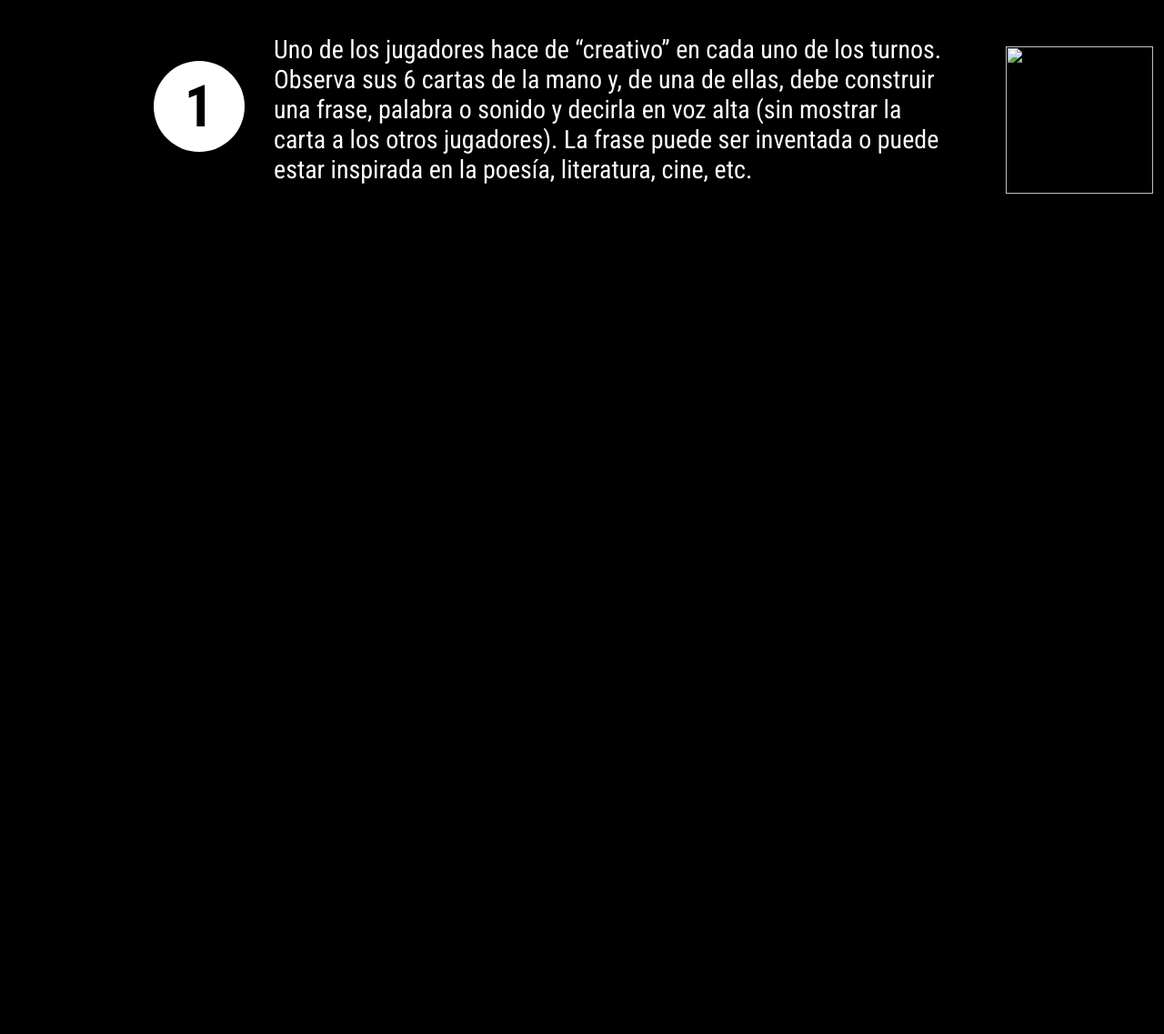
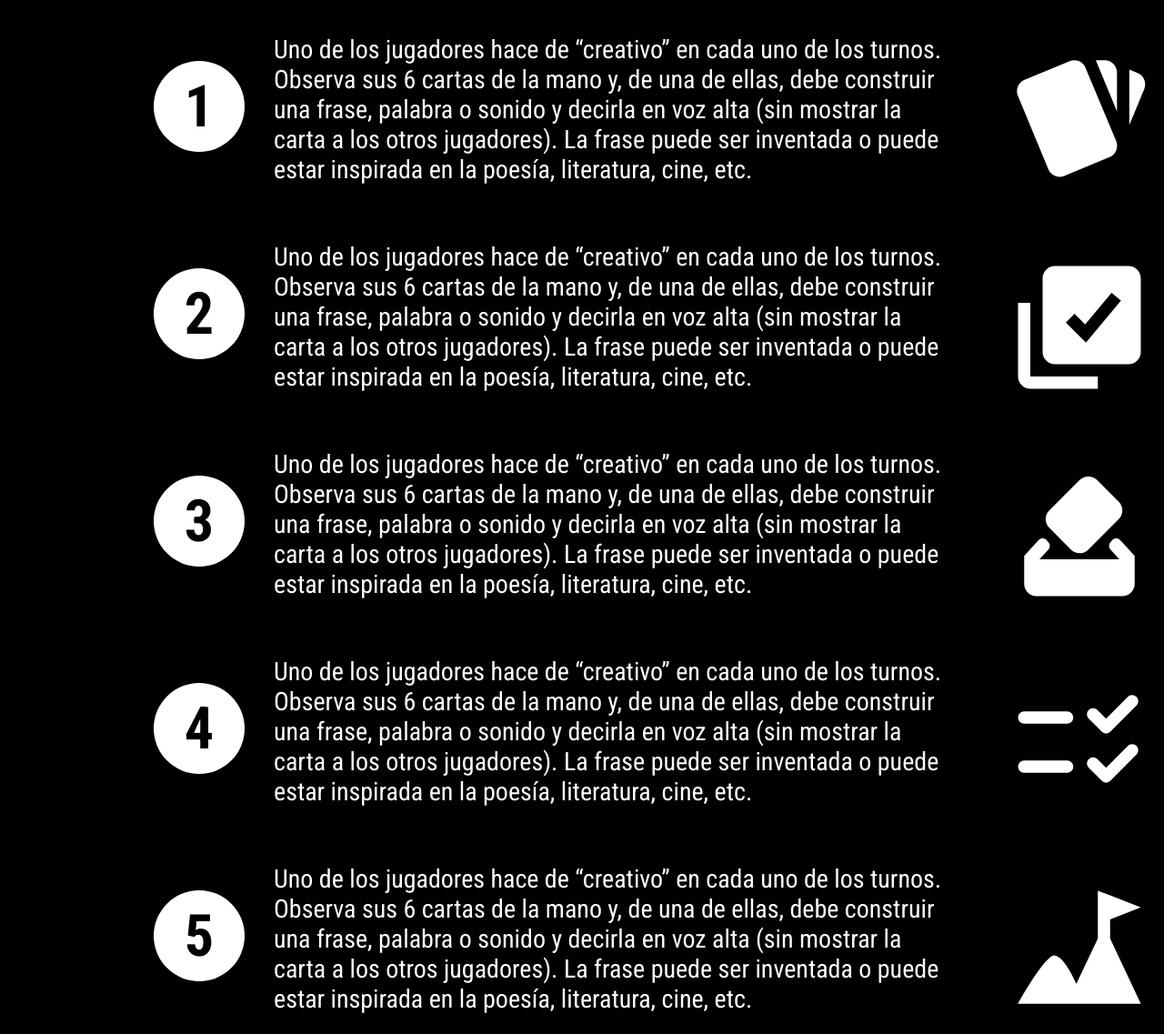
Before and after one commit to NicolasFernandoEspitiaCastillo/Examen-1, a plain HTML site: page index.html in a window 1280 px wide. Shown: the part 1079-2216 px from the top of the page at 91% size. Before the commit the page ends 1304 px from the top, so only its background shows below. Drawn offline with Linux system fonts and the light colour scheme.

Commit message:
feat: :construction: faltan detalles

```diff
--- a/index.html
+++ b/index.html
@@ -76,36 +76,45 @@
                     </div>
                     <div class="content">
                         <p>Uno de los jugadores hace de “creativo” en cada uno de los turnos. Observa sus 6 cartas de la mano y, de una de ellas, debe construir una frase, palabra o sonido y decirla en voz alta (sin mostrar la carta a los otros jugadores). La frase puede ser inventada o puede estar inspirada en la poesía, literatura, cine, etc. </p>
-                        <img src="#">
+                        <img src="storage/img/img9_icono1.svg">
                     </div>
-                        <!-- <div class="content">
-                            <div>
-                                <h2>2</h2>
                 </div>
-
+                <div class="list">
+                    <div class="circle">
+                        <h1>2</h1>
                     </div>
                     <div class="content">
-                            <div>
-                                <h2>3</h2>
+                        <p>Uno de los jugadores hace de “creativo” en cada uno de los turnos. Observa sus 6 cartas de la mano y, de una de ellas, debe construir una frase, palabra o sonido y decirla en voz alta (sin mostrar la carta a los otros jugadores). La frase puede ser inventada o puede estar inspirada en la poesía, literatura, cine, etc. </p>
+                        <img src="storage/img/img10_icono2.svg">
                     </div>
-                            <p>El objetivo de los jugadores es adivinar cuál de las cartas es la que el creativo usó para construir su frase. Cada jugador vota de forma secreta la carta que cree que pertenece al creativo. Para ello, coloca boca abajo frente a él un objeto que hayas escogido previamente. </p>
-                            <img src="#">
+                </div>
+                <div class="list">
+                    <div class="circle">
+                        <h1>3</h1>
                     </div>
                     <div class="content">
-                            <div>
-                                <h2>4</h2>
+                        <p>Uno de los jugadores hace de “creativo” en cada uno de los turnos. Observa sus 6 cartas de la mano y, de una de ellas, debe construir una frase, palabra o sonido y decirla en voz alta (sin mostrar la carta a los otros jugadores). La frase puede ser inventada o puede estar inspirada en la poesía, literatura, cine, etc. </p>
+                        <img src="storage/img/img11_icono3.svg">
                     </div>
-                            <p>- Si todos los jugadores aciertan la carta del creativo, todos los jugadores excepto el creativo ganan 2 puntos.
-                                - En cualquier otro caso, tanto el creativo como los jugadores que hayan acertado, obtienen 3 puntos.
-                                - Todos los jugadores ganan un punto por cada voto que reciba su carta. </p>
-                            <img src="#">
+                </div>
+                <div class="list">
+                    <div class="circle">
+                        <h1>4</h1>
                     </div>
                     <div class="content">
-                            <div>
-                                <h2>5</h2>
+                        <p>Uno de los jugadores hace de “creativo” en cada uno de los turnos. Observa sus 6 cartas de la mano y, de una de ellas, debe construir una frase, palabra o sonido y decirla en voz alta (sin mostrar la carta a los otros jugadores). La frase puede ser inventada o puede estar inspirada en la poesía, literatura, cine, etc. </p>
+                        <img src="storage/img/img12_icono4.svg">
                     </div>
-                            <p>Cada jugador roba cartas hasta tener 6 en su mano. El juego termina cuando se roba la última carta. El jugador que más lejos haya llegado en la escala de puntuación es el ganador.</p>
-                            <img src="#"> -->
+                </div>
+                <div class="list">
+                    <div class="circle">
+                        <h1>5</h1>
+                    </div>
+                    <div class="content">
+                        <p>Uno de los jugadores hace de “creativo” en cada uno de los turnos. Observa sus 6 cartas de la mano y, de una de ellas, debe construir una frase, palabra o sonido y decirla en voz alta (sin mostrar la carta a los otros jugadores). La frase puede ser inventada o puede estar inspirada en la poesía, literatura, cine, etc. </p>
+                        <img src="storage/img/img13_icono5.svg">
+                    </div>
+                </div>
                         </div>
                     </div>
                 </div>
```
Also changed, not shown: storage/img/img13_icono5.svg (added). Lines whose indentation alone changed are shown as unchanged.
